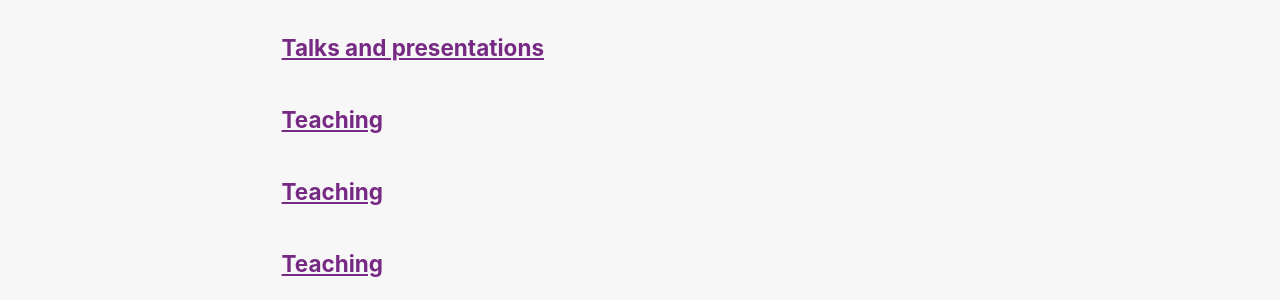
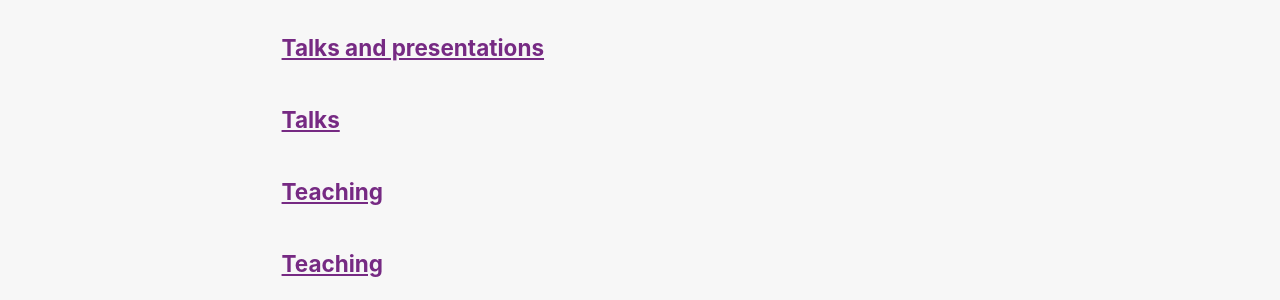
Before and after one commit to alicechevaux/alicechevaux.github.io, a Jekyll site: the page built from _pages/page-archive.html, in a window 1280 px wide and 900 px high, scrolled down 1118 px. Shown: the part 154-454 px from the top of the window. Built offline with Jekyll 4.4.1, drawn with Linux system fonts in a browser that asks for light colours.

Commit message:
Update talks.md

```diff
--- a/_pages/talks.md
+++ b/_pages/talks.md
@@ -1,7 +1,7 @@
 ---
 layout: archive
-title: "Teaching"
-permalink: /teaching/
+title: "Talks"
+permalink: /talks/
 author_profile: true
 
 ---
```
